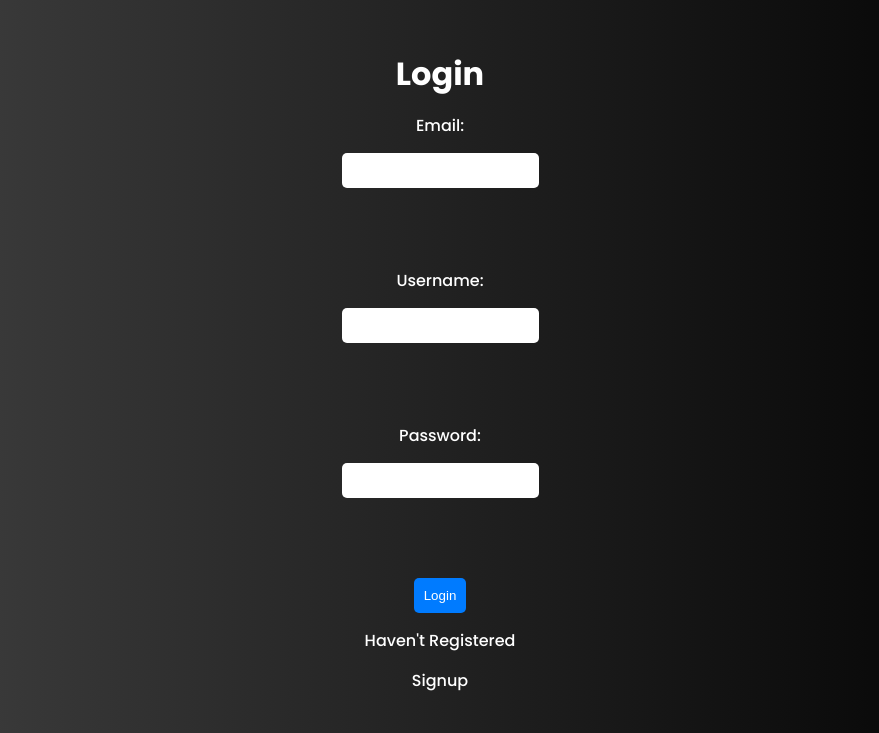
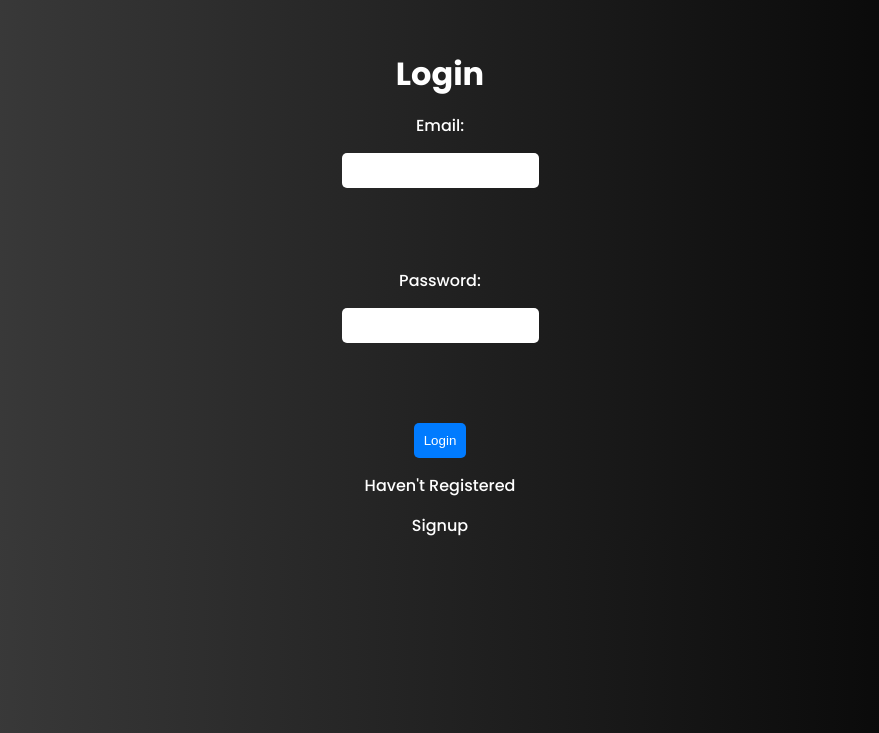
Before and after one commit to BriLouSal/MarketBackApp, a Django app: page /login/ in a window 1280 px wide. Shown: the part 25-758 px from the top of the page, without its empty margins (200-1079 px from the left). Run offline with Django 5.2, Linux system fonts and the light colour scheme; some web fonts are replaced.

Commit message:
Changed login authentication via email and password login

```diff
--- a/MarketSight/MarketSightBack/templates/base/authentication/login.html
+++ b/MarketSight/MarketSightBack/templates/base/authentication/login.html
@@ -50,8 +50,8 @@
             <input type="text" id="email" name="email" required><br><br>
 
 
-            <label for="username">Username:</label>
-            <input type="text" id="username" name="username" required><br><br>
+            <!-- <label for="username">Username:</label>
+            <input type="text" id="username" name="username" required><br><br> -->
 
             <label for="password">Password:</label>
             <input type="password" id="password" name="password" required><br><br>
--- a/MarketSight/MarketSightBack/views.py
+++ b/MarketSight/MarketSightBack/views.py
@@ -109,12 +109,11 @@ def signup(request):
         if User.objects.filter(email=email).exists():
             messages.error(request, "This email already exists in the database, please try again!")
             return render(request, 'base/authentication/signup.html')
+        else:
 
-        user = User.objects.create_user(username=username, password=password)
+            user = User.objects.create_user(username=username, password=password, email=email)
 
-        user.save()
-
-        messages.success(request, "Successfully Signed up, please use login page!")
+            messages.success(request, "Successfully Signed up, please use login page!")
 
         redirect("base/authentication/login.html")
 
@@ -133,22 +132,23 @@ def loginpage(request):
     if request.method == "POST":
         email = request.POST.get('email')
 
-        username = request.POST.get('username')
+        # username = request.POST.get('username')
 
         password = request.POST.get('password')
 
         # This will check if user authentication will exist
-        user = authenticate(request, email=email, username=username, password=password)
+        user = authenticate(request, email=email, password=password)
 
         if user is None:
-            login(request, user)
             messages.error(request, "This user does not exist, please signup or try again!")
             return render(request, 'base/authentication/login.html')
 
 
+
         else:
+            login(request, user)
             messages.success(request, "Login successful! Enjoy MarketSight!")
-            return redirect(request, 'base/search.html')
+            return render(request, 'base/search.html')
 
     return render(request, 'base/authentication/login.html')
 
@@ -176,7 +176,10 @@ def assistance(request):
             messages.error("This User does not exist, please use the username, and email that you've used to signup.")
 
         else:
-            user_message = request.POST.get('email')
+            user_message = request.POST.get('message')
+
+
+
 
     return render(request, 'base/Assistance.html')
 
```
Also changed, not shown: MarketSight/MarketSightBack/backend.py (+25 -1 lines), MarketSight/MarketSightBack/static/login.js (line endings or trailing spaces), MarketSight/db.sqlite3.
